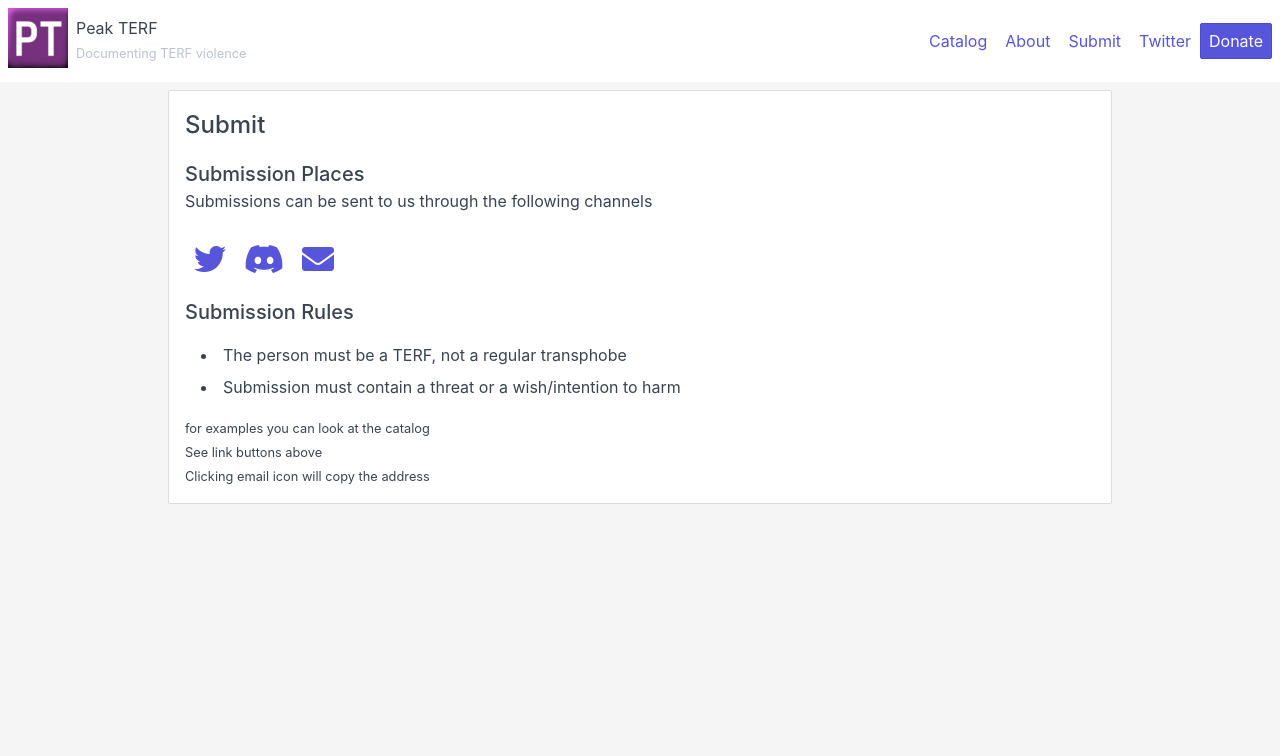
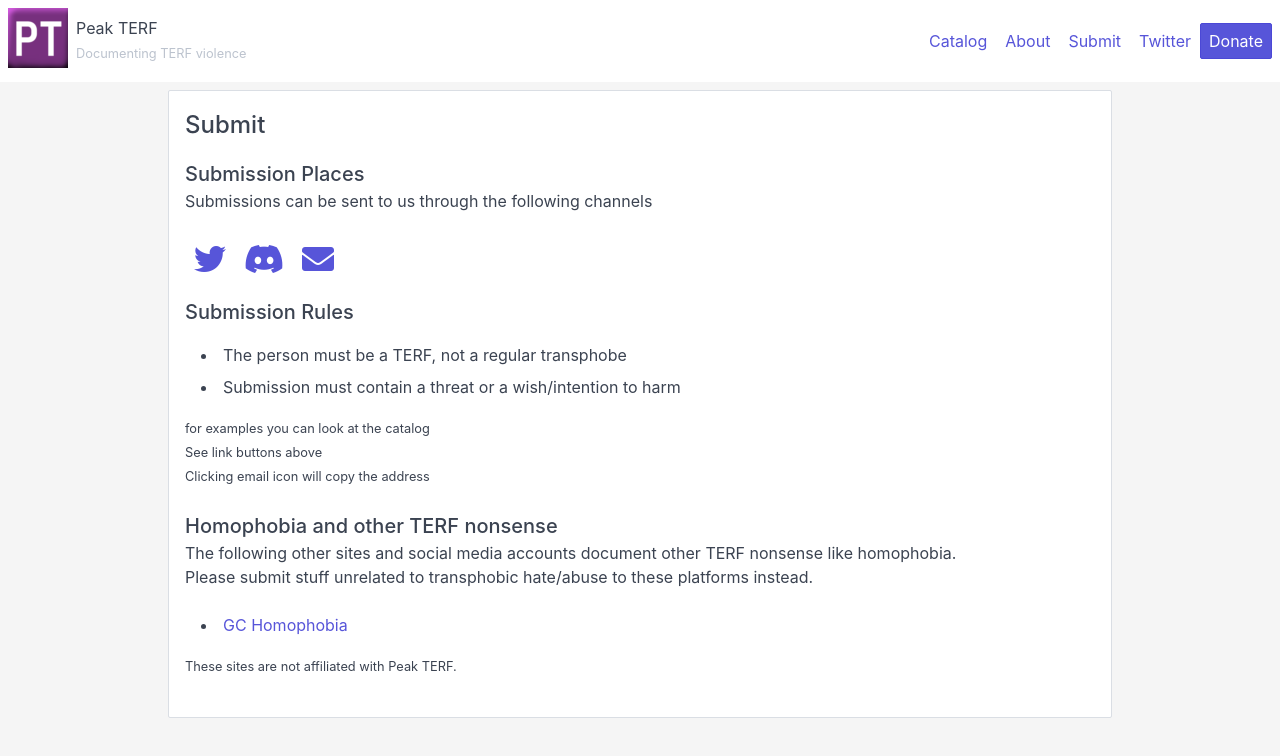
Before and after one commit to LunaTheFoxgirl/peakterf-frontend, a React (Create React App) app: page /submit in a window 1280 px wide. Shown: the top 756 px of the page. Built offline with nearby package versions, Linux system fonts and the light colour scheme.

Commit message:
Add ref to other site and other small fixes

```diff
--- a/src/catalog/cardlist.js
+++ b/src/catalog/cardlist.js
@@ -52,15 +52,6 @@ class CardList extends React.Component {
         return key >= 0 && key < this.state.items.length;
     }
 
-    getDocHeight() {
-        var D = document;
-        return Math.max(
-            D.body.scrollHeight, D.documentElement.scrollHeight,
-            D.body.offsetHeight, D.documentElement.offsetHeight,
-            D.body.clientHeight, D.documentElement.clientHeight
-        );
-    }
-
     hasReachedBottom() {
         return (window.innerHeight + window.scrollY) >= document.body.offsetHeight-32;
     }
@@ -99,11 +90,11 @@ class CardList extends React.Component {
             newItems.push(...this.addKeysToArray(newItems.length, res));
 
             //console.log(newItems);
-            this.setState({items: newItems, isLoading: false, isEmpty: res.length == 0, isAtEnd: res.length != 20});
-
-            if (this.hasReachedBottom()) {
-                this.update();
-            }
+            this.setState({items: newItems, isLoading: false, isEmpty: res.length == 0, isAtEnd: res.length != 20}, () => {
+                if (this.hasReachedBottom()) {
+                    this.update();
+                }
+            });
         },
         (error) => {
             console.log("error fetching data: ", error);
--- a/src/submit/submit.js
+++ b/src/submit/submit.js
@@ -46,11 +46,28 @@ class SubmitPage extends React.Component {
                                 </p>
 
                                 <div class="card-title h5">Submission Rules</div>
-                                <ul>
-                                    <li>The person must be a TERF, not a regular transphobe</li>
-                                    <li>Submission must contain a threat or a wish/intention to harm</li>
-                                </ul>
-                                <small>for examples you can look at the catalog <br />See link buttons above <br />Clicking email icon will copy the address</small>
+                                <p>
+                                    <ul>
+                                        <li>The person must be a TERF, not a regular transphobe</li>
+                                        <li>Submission must contain a threat or a wish/intention to harm</li>
+                                    </ul>
+                                    <small>for examples you can look at the catalog <br />See link buttons above <br />Clicking email icon will copy the address</small>
+                                </p>
+
+                                <p>
+                                    <div class="card-title h5">Homophobia and other TERF nonsense</div>
+                                    <p>
+                                        The following other sites and social media accounts document other TERF nonsense like homophobia.
+                                        <br />
+                                        Please submit stuff unrelated to transphobic hate/abuse to these platforms instead.
+                                    </p>
+
+                                    <ul>
+                                        <li><a href="https://twitter.com/GcHomophobia">GC Homophobia</a></li>
+                                    </ul>
+                                    <small>These sites are not affiliated with Peak TERF.</small>
+                                </p>
+
                             </div>
                         </div>
                     </div>
```
Also changed, not shown: 1 other file (tests, documents, lock files or other folders).
